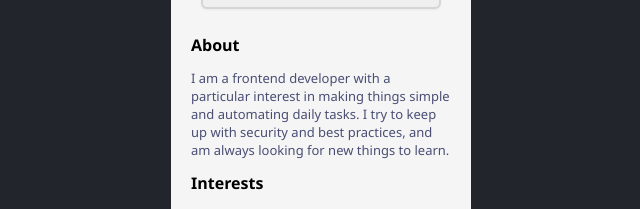
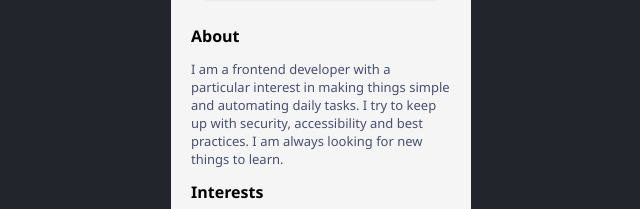
Before and after one commit to margarita-poole/professional-contact-card, a React (Create React App) app: page / in a window 1280 px wide. Shown: the part 425-634 px from the top of the page, without its empty margins (319-959 px from the left). Built offline with nearby package versions, Linux system fonts and the light colour scheme.

Commit message:
Removed unused file. Updated about me description

```diff
--- a/src/Components/AboutMe.jsx
+++ b/src/Components/AboutMe.jsx
@@ -4,8 +4,8 @@ const AboutMe = () => {
       <span>About</span>
       <p>
         I am a frontend developer with a particular interest in making things
-        simple and automating daily tasks. I try to keep up with security and
-        best practices, and am always looking for new things to learn.
+        simple and automating daily tasks. I try to keep up with security, accessibility and
+        best practices. I am always looking for new things to learn.
       </p>
       <span>Interests</span>
       <p>
```
Also changed, not shown: src/Assets/icons8-linkedin-circled-50.png (deleted).
